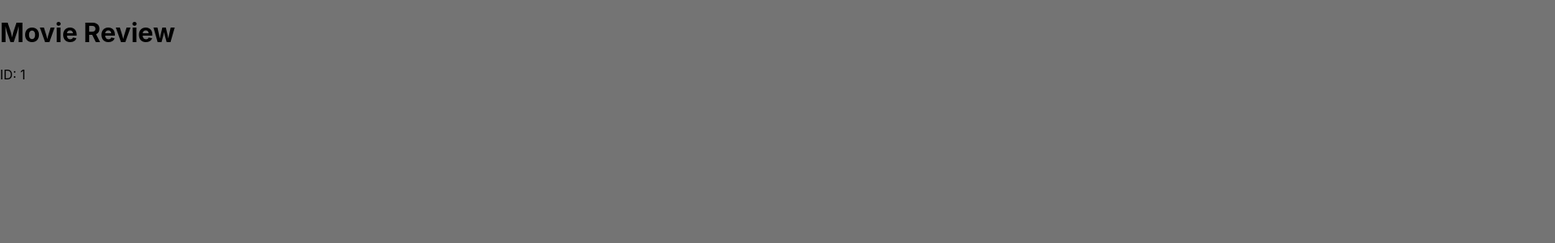
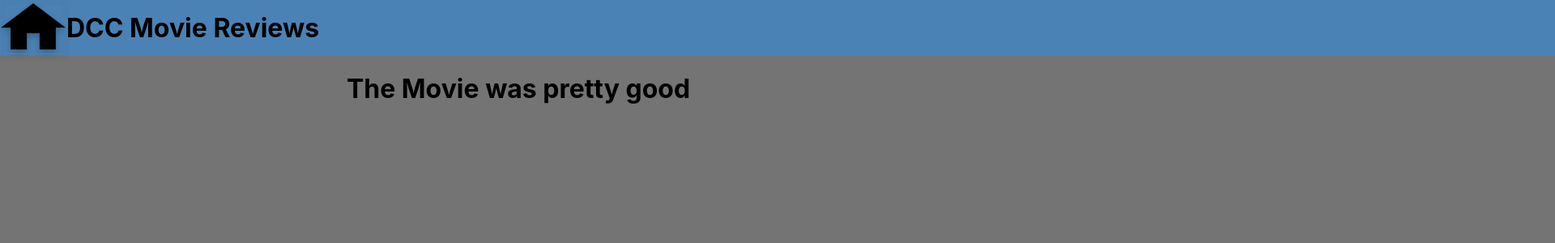
Before and after one commit to GSDion/4300MovieSite-DH-fork, a React (Create React App) app: page /movieReview/1 in a window 1280 px wide. Shown: the top 300 px of the page at 81% size, 1920 px wide, since content can reach past the window. Built offline with nearby package versions, Linux system fonts and the light colour scheme.

Commit message:
Made it so movie review link works, but can't implement properly without backend set up.

```diff
--- a/src/components/MovieReview/moviereview.css
+++ b/src/components/MovieReview/moviereview.css
@@ -1,3 +1,7 @@
 .newmovie {
     background-color: white;
 }
+
+h1 {
+    text-align: center;
+}
--- a/src/components/MovieReview/moviereview.js
+++ b/src/components/MovieReview/moviereview.js
@@ -1,17 +1,15 @@
 import React from 'react';
-import { useParams } from 'react-router-dom';
-import Header from '../header';
+import SecHeader from '../secondheader';
+import '../secondheader.css';
 import './moviereview.css';
 
 
 function MovieReview() {
-  const { id } = useParams();
-
 
   return (
     <div>
-      <h1>Movie Review</h1>
-      <p>ID: {id}</p>
+      <SecHeader />
+      <h1>The Movie was pretty good</h1>
     </div>
   );
 }
```
